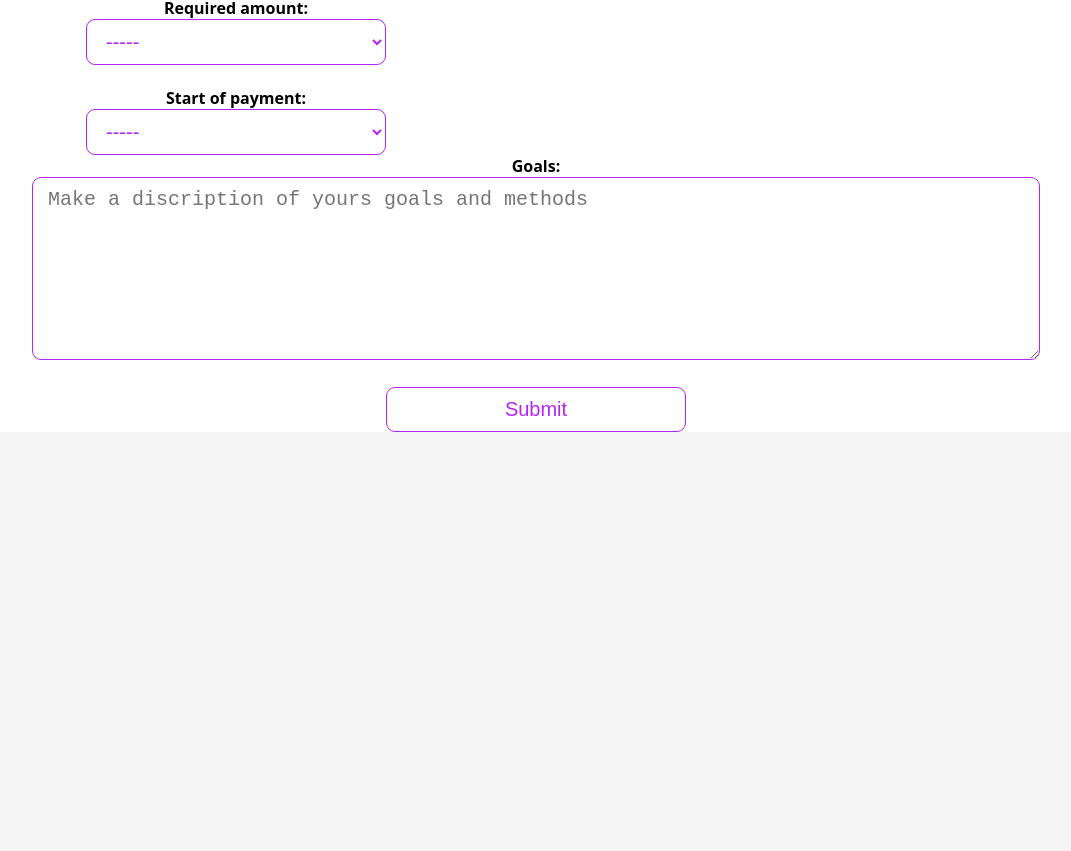
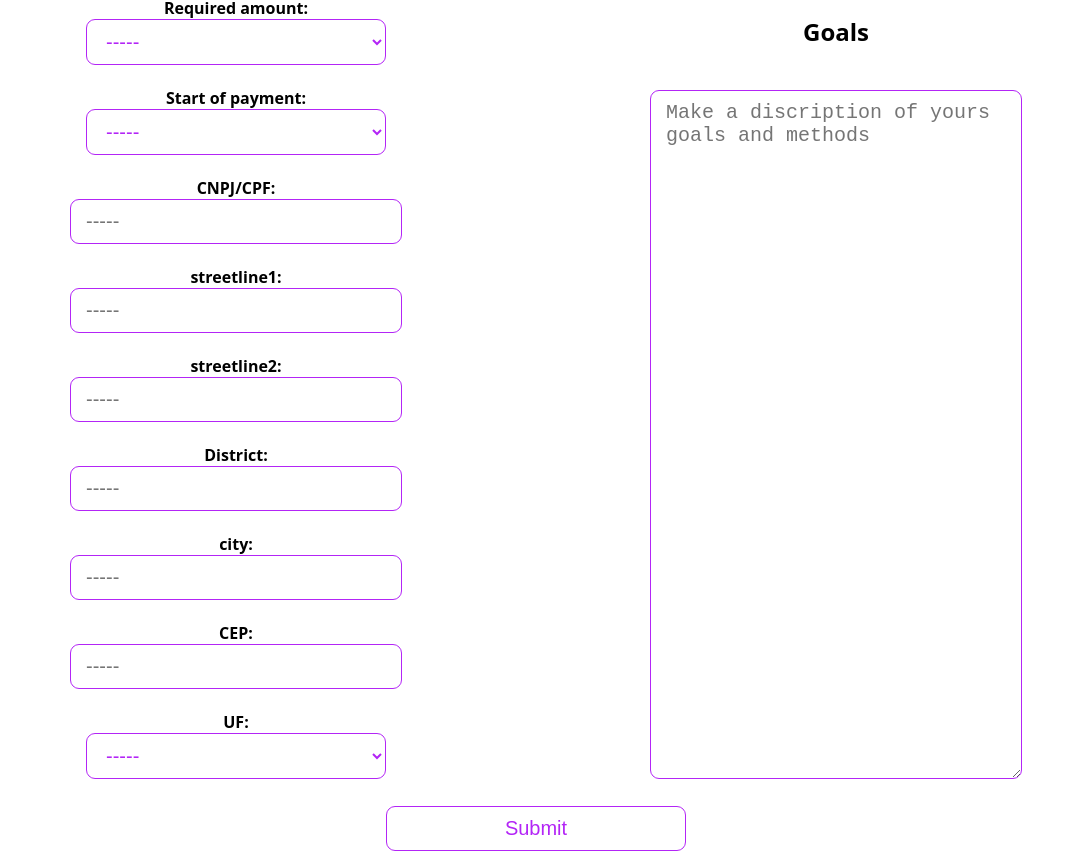
Before and after one commit to DanielYuki/Stark_Bank_Hackathon, a React (Create React App) app: page /forms in a window 1280 px wide. Shown: the part 488-1339 px from the top of the page, without its empty margins (104-1175 px from the left). Before the commit the page ends 920 px from the top, so only its background shows below. Built offline with nearby package versions, Linux system fonts and the light colour scheme.

Commit message:
update: Improve forms options

```diff
--- a/src/pages/Forms.js
+++ b/src/pages/Forms.js
@@ -9,8 +9,15 @@ export default function Forms() {
     number: "",
     age: "",
     segment: "",
-    amount: "",
+    ammount: "",
     term: "",
+    CNPJCPF: "",
+    streetline1: "",
+    streetline2: "",
+    district: "",
+    city: "",
+    CEP: "",
+    UF: "",
     goal: "",
     nota: 0,
   });
@@ -26,13 +33,13 @@ export default function Forms() {
   const handleSubmit = (event) => {
     event.preventDefault();
 
-    const { name, employees, email, number, age, segment, amount, term, goal } =
+    const { name, employees, email, number, age, segment, ammount, term, CNPJCPF, streetline1, streetline2, district, city, CEP, UF, goal } =
       formData;
 
     const nota =
       (parseFloat(age) +
         parseFloat(segment) +
-        parseFloat(amount) +
+        parseFloat(ammount) +
         parseFloat(term)) *
       1.25;
 
@@ -43,8 +50,15 @@ export default function Forms() {
       number,
       age,
       segment,
-      amount,
+      ammount,
       term,
+      CNPJCPF,
+      streetline1,
+      streetline2,
+      district,
+      city,
+      CEP,
+      UF,
       goal,
       nota,
     });
@@ -95,6 +109,7 @@ export default function Forms() {
               id="AGE"
               value={formData.age}
               onChange={handleChange}
+              required
             >
               <option value="">-----</option>
               <option value="0.15">less than a year</option>
@@ -114,6 +129,7 @@ export default function Forms() {
               id="SEGMENT"
               value={formData.segment}
               onChange={handleChange}
+              required
             >
               <option value="">-----</option>
               <option value="0.90">Strategic management</option>
@@ -139,14 +155,15 @@ export default function Forms() {
             </select>
             <br /><br />
 
-            <label htmlFor="AMOUNT">Required amount:</label>
+            <label htmlFor="AMMOUNT">Required amount:</label>
             <br />
             <select
               className="selectBox"
-              name="amount"
-              id="AMOUNT"
-              value={formData.amount}
+              name="ammount"
+              id="AMMOUNT"
+              value={formData.ammount}
               onChange={handleChange}
+              required
             >
               <option value="">-----</option>
               <option value="0.10">Less than $10.000</option>
@@ -168,12 +185,142 @@ export default function Forms() {
               id="TERM"
               value={formData.term}
               onChange={handleChange}
+              required
             >
               <option value="">-----</option>
               <option value="1.00">immediate</option>
               <option value="0.90">in a bimester</option>
               <option value="0.50">in a semester</option>
               <option value="0.30">in a year</option>
+            </select>
+            <br /><br />
+
+            <label htmlFor="CNPJCPF">CNPJ/CPF:</label>
+            <br />
+            <input
+              className="selectBox"
+              type="text"
+              id="CNPJCPF"
+              name="CNPJCPF"
+              value={formData.CNPJCPF}
+              onChange={handleChange}
+              placeholder="-----"
+              pattern="^\d+$"
+              title="Please enter a valid CNPJ/CPF."
+              required
+            />
+            <br /> <br />
+
+            <label htmlFor="streetline1">streetline1:</label>
+            <br />
+            <input
+              className="selectBox"
+              type="text"
+              id="streetline1"
+              name="streetline1"
+              value={formData.streetline1}
+              onChange={handleChange}
+              placeholder="-----"
+              required
+            />
+            <br /><br />
+
+            <label htmlFor="streetline2">streetline2:</label>
+            <br />
+            <input
+              className="selectBox"
+              type="text"
+              id="streetline2"
+              name="streetline2"
+              value={formData.streetline2}
+              onChange={handleChange}
+              placeholder="-----"
+              required
+            />
+            <br /><br />
+
+            <label htmlFor="district">District:</label>
+            <br />
+            <input
+              className="selectBox"
+              type="text"
+              id="district"
+              name="district"
+              value={formData.district}
+              onChange={handleChange}
+              placeholder="-----"
+              required
+            />
+            <br /><br />
+
+            <label htmlFor="city">city:</label>
+            <br />
+            <input
+              className="selectBox"
+              type="text"
+              id="city"
+              name="city"
+              value={formData.city}
+              onChange={handleChange}
+              placeholder="-----"
+              required
+            />
+            <br /><br />
+
+            <label htmlFor="CEP">CEP:</label>
+            <br />
+            <input
+              className="selectBox"
+              type="text"
+              id="CEP"
+              name="CEP"
+              value={formData.CEP}
+              onChange={handleChange}
+              placeholder="-----"
+              pattern="^\d+$"
+              title="Please enter a valid number."
+              required
+            /> <br /><br />
+
+            <label htmlFor="UF">UF:</label>
+            <br />
+            <select
+              className="selectBox"
+              name="UF"
+              id="UF"
+              value={formData.UF}
+              onChange={handleChange}
+              required
+            >
+              <option value="">-----</option>
+              <option value="AC">Acre</option>
+              <option value="AL">Alagoas</option>
+              <option value="AP">Amapá</option>
+              <option value="AM">Amazonas</option>
+              <option value="BA">Bahia</option>
+              <option value="CE">Ceará</option>
+              <option value="DF">Distrito Federal</option>
+              <option value="ES">Espírito Santo</option>
+              <option value="GO">Goiás</option>
+              <option value="MA">Maranhão</option>
+              <option value="MT">Mato Grosso</option>
+              <option value="MS">Mato Grosso do Sul</option>
+              <option value="MG">Minas Gerais</option>
+              <option value="PA">Pará</option>
+              <option value="PB">Paraíba</option>
+              <option value="PR">Paraná</option>
+              <option value="PE">Pernambuco</option>
+              <option value="PI">Piauí</option>
+              <option value="RJ">Rio de Janeiro</option>
+              <option value="RN">Rio Grande do Norte</option>
+              <option value="RS">Rio Grande do Sul</option>
+              <option value="RO">Rondônia</option>
+              <option value="RR">Roraima</option>
+              <option value="SC">Santa Catarina</option>
+              <option value="SP">São Paulo</option>
+              <option value="SE">Sergipe</option>
+              <option value="TO">Tocantins</option>
+
             </select>
             <br /><br />
 
@@ -195,6 +342,7 @@ export default function Forms() {
               value={formData.name}
               onChange={handleChange}
               placeholder="-----"
+              required
             />
             <br /><br />
 
@@ -229,29 +377,30 @@ export default function Forms() {
               required
             />
             <br /><br />
+            <label htmlFor="GOAL"><h2>Goals</h2></label>
+            <br />
+            <textarea
+              className="goalBox"
+              id="GOAL"
+              name="goal"
+              rows="29"
+              cols="27"
+              value={formData.goal}
+              onChange={handleChange}
+              placeholder="Make a discription of yours goals and methods"
+              required
+            ></textarea>
+            <br />
+            <br />
 
           </div>
 
         </div>
 
-        <div>
 
-          <label htmlFor="GOAL">Goals:</label>
-          <br />
-          <textarea
-            className="goalBox"
-            id="GOAL"
-            name="goal"
-            rows="7"
-            cols="80"
-            value={formData.goal}
-            onChange={handleChange}
-            placeholder="Make a discription of yours goals and methods"
-          ></textarea>
-          <br />
-          <br />
 
-        </div>
+
+
 
         <input className="selectBox" type="submit" value="Submit" />
 
```
